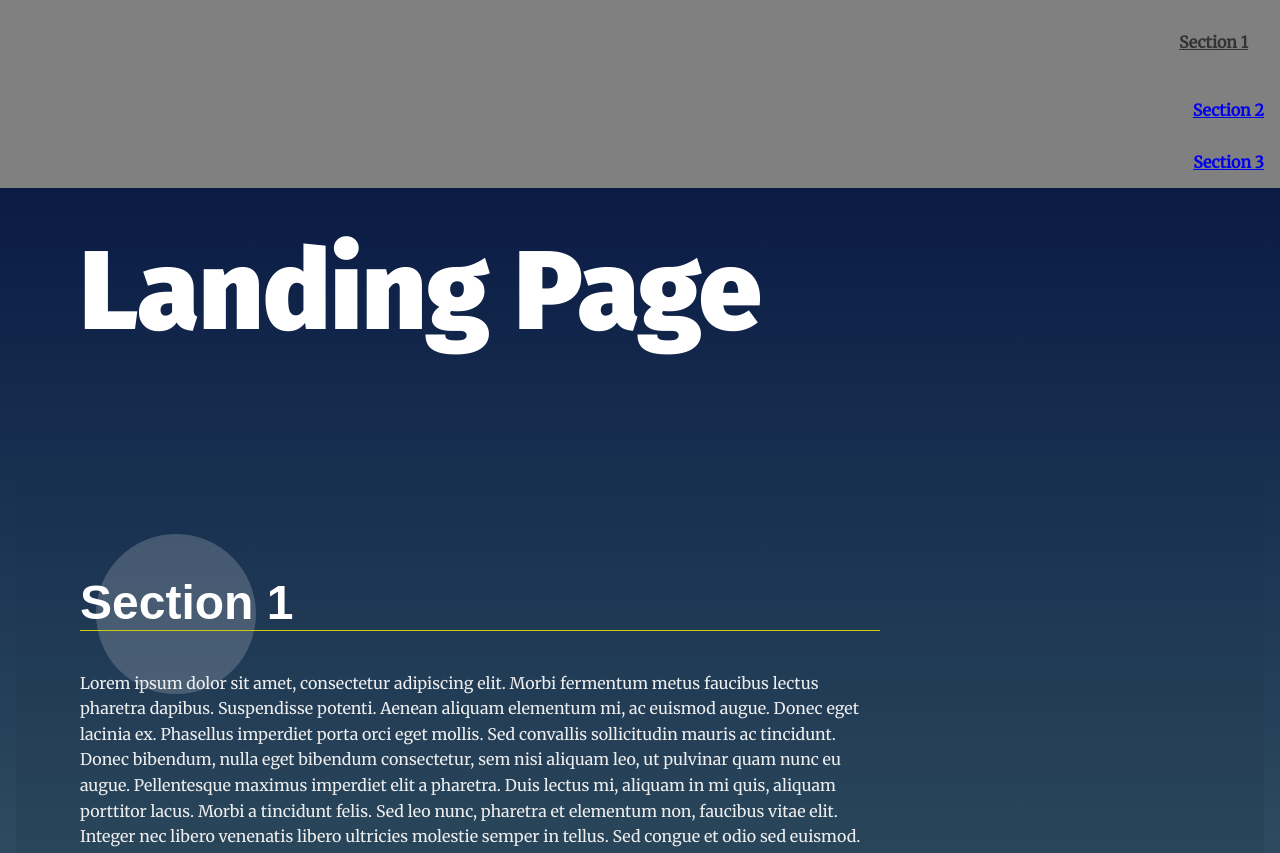
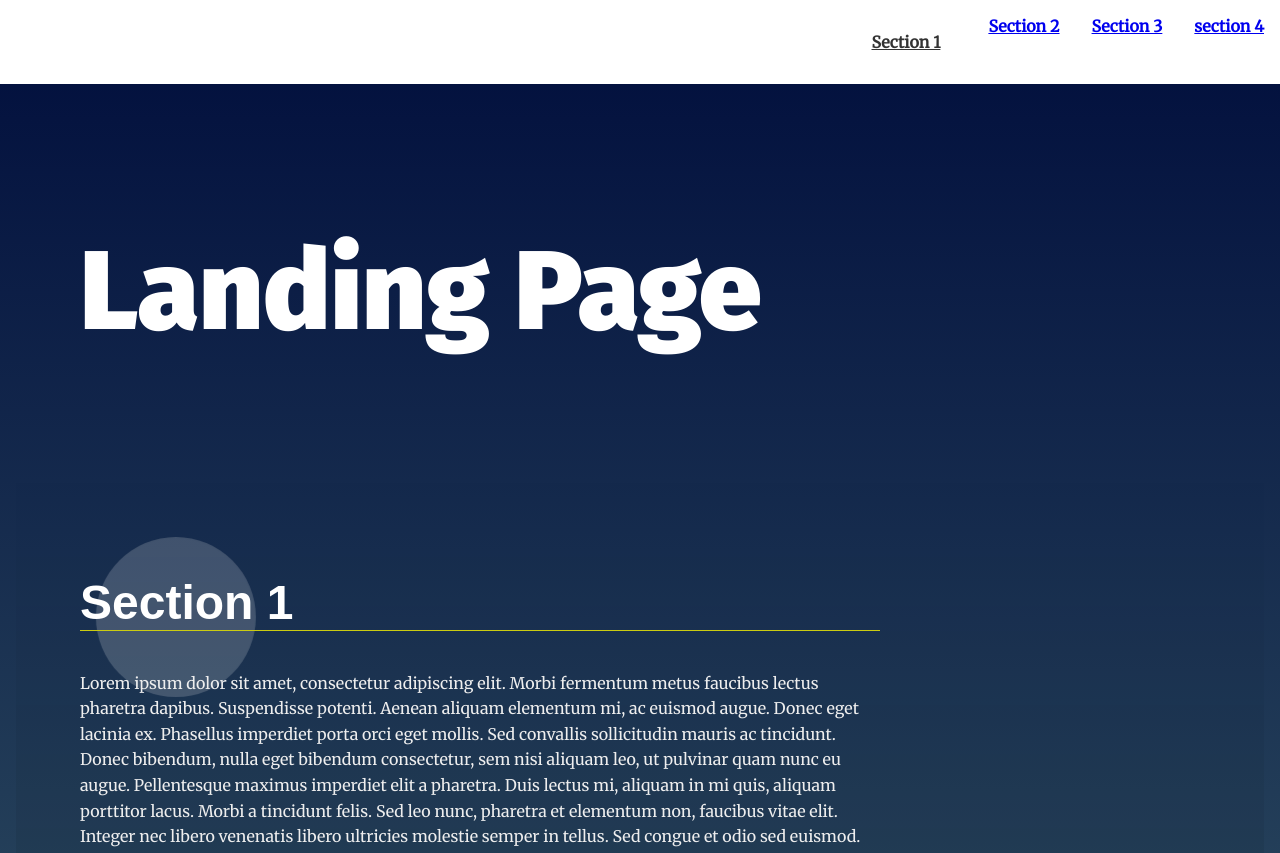
Before and after one commit to sakiadachi/landing-page, a plain HTML site: page index.html in a window 1280 px wide. Shown: the top 853 px of the page. Drawn offline with Linux system fonts and the light colour scheme.

Commit message:
third commit
Edited the nav var style and added the active class.
Created the fourth section on the page.

```diff
--- a/css/styles.css
+++ b/css/styles.css
@@ -69,13 +69,16 @@ section {
 
 /* Navigation Styles*/
 .navbar__menu ul {
+    display: flex;
+    flex-direction: row;
+    justify-content: flex-end;
     padding-left: 0;
     margin: 0;
     text-align: right;
 }
 
 .navbar__menu li {
-    display: inline-block;
+    float: right;
 }
 
 .navbar__menu .menu__link {
--- a/js/app.js
+++ b/js/app.js
@@ -33,11 +33,10 @@
  *
 */
 
-// build the nav"
 
 //Get the nav bar
-var navbar = document.getElementById("navbar__list")
-
+const navbar = document.getElementById("navbar__list")
+//Build the nav list
 function addElement (){
     const sections = document.getElementsByClassName("section")
     for (let section of sections) {
@@ -49,19 +48,19 @@ function addElement (){
         navli.dataset.sectionId = section.id;
         navli.appendChild(anchor);
         navbar.appendChild(navli);
-
-
     }
 }
 
+//add the scroll function
 window.onscroll = function() {
-
+    // Add class 'active' to section when near top of viewport
     const sections = document.getElementsByClassName("section");
     const distances = [];
     for (let section of sections) {
         const distance = Math.abs(section.getBoundingClientRect().top);
        distances.push([section, distance]);
   }
+// Set sections as active
     distances.sort(function(a, b) {return a[1] - b[1]})
     const closestSection = distances[0][0];
     const navlis = document.getElementsByClassName("menu__link");
@@ -74,13 +73,6 @@ window.onscroll = function() {
   }
 };
 
-
-
-
-// Add class 'active' to section when near top of viewport
-
-// Scroll to anchor ID using scrollTO event
-
 /**
  * End Main Functions
  * Begin Events
@@ -90,8 +82,8 @@ window.onload = function() {
     this.addElement();
 };
 
-// Build menu
-var sticky = navbar.offsetTop;
+// Build menu bar
+const sticky = navbar.offsetTop;
 function myFunction() {
     if (window.pageYOffset >= sticky) {
         navbar.classList.add("sticky");
@@ -100,11 +92,27 @@ function myFunction() {
     }
 }
 
-// add CSS style for menu
-var LiStyle = document.querySelector(".navbar__menu ul");
+// Add CSS style for menu
+const LiStyle = document.querySelector(".navbar__menu ul");
 LiStyle.style.cssText = "padding-left: 10px";
 
-var navStyle = document.querySelector(".navbar__menu");
-navStyle.style.cssText = "background-color: grey;"
+const navStyle = document.querySelector(".navbar__menu");
+navStyle.style.cssText = "background-color: white"
 
-// Set sections as active
+// Create section4
+const container = document.querySelector("main");
+
+// Clone the existed contents
+const contents = document.querySelector(".section");
+const newSection = contents.cloneNode(true);
+
+container.appendChild(newSection);
+
+// Change the attribute's names
+newSection.className = "section";
+newSection.setAttribute("data-nav", "section 4");
+newSection.setAttribute("id", "section4");
+
+// Change the heading in section4
+var newHeading = newSection.querySelector("h2");
+newHeading.textContent = "Section 4"
```
Lines whose indentation alone changed are shown as unchanged.
